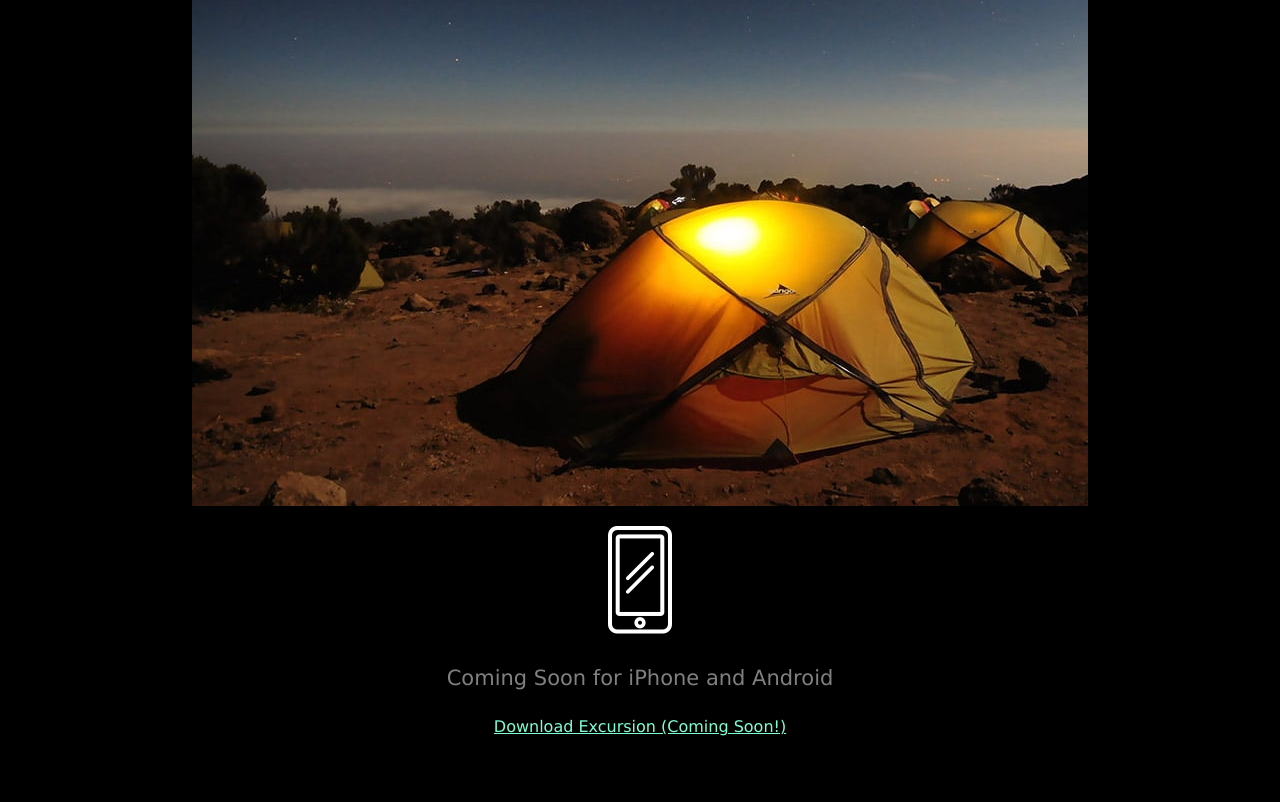
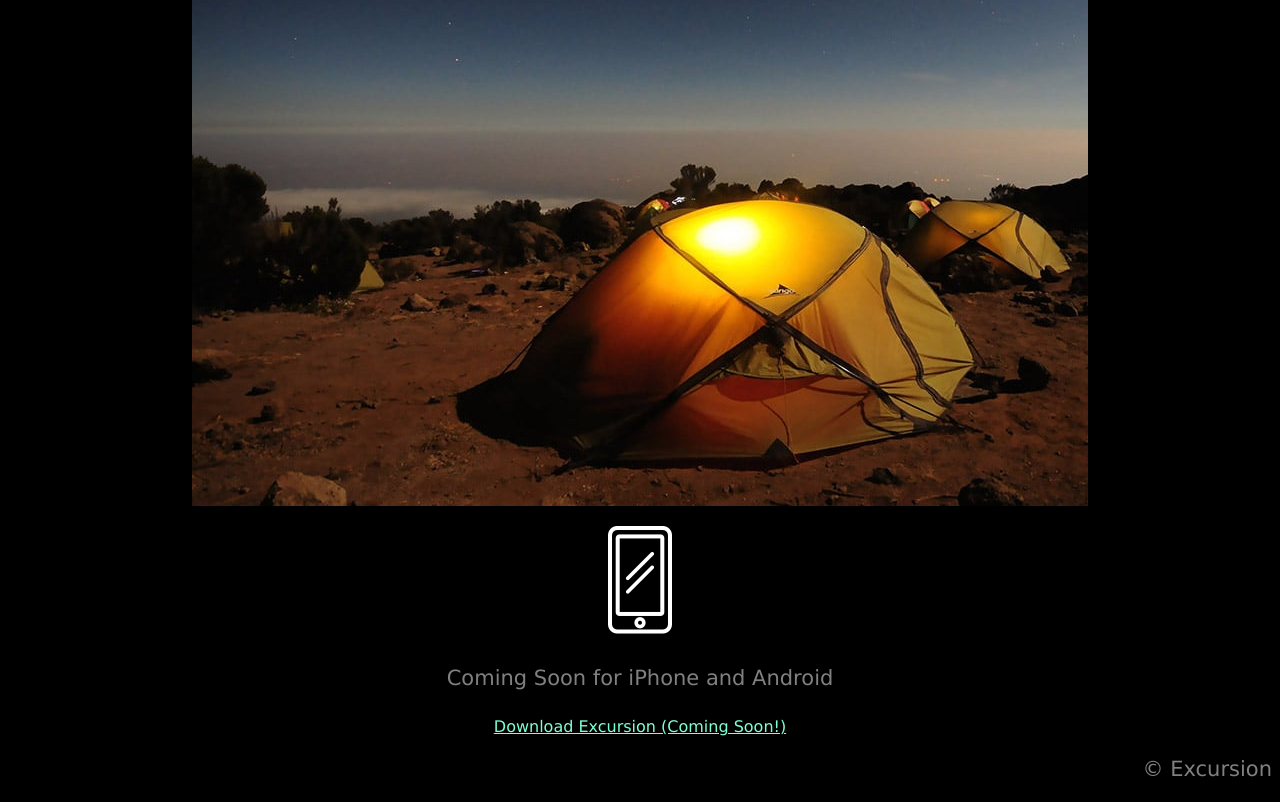
Before and after one commit to Mareanto7/Excursion, a website built with webpack: page index.html in a window 1280 px wide. Shown: the part 506-1308 px from the top of the page. Before the commit the page ends 1258 px from the top, so only its background shows below. Built offline with nearby package versions, Linux system fonts and the light colour scheme.

Commit message:
v1.5 - Final Footer version

```diff
--- a/index.html
+++ b/index.html
@@ -34,7 +34,7 @@
 <footer>
   <h4 class="header--three">Coming Soon for iPhone and Android</h4>
   <p><a class="link--cta" href="#">Download Excursion (Coming Soon!)</a></p>
-
+  <p class="foot">© Excursion </p>
 </footer>
 
 </body>
--- a/resources/style.css
+++ b/resources/style.css
@@ -30,3 +30,9 @@ body {
   font-size: 21px;
   color: gray;
 }
+
+.foot {
+  text-align: right;
+  color: gray;
+  font-size: 21px;
+}
```
